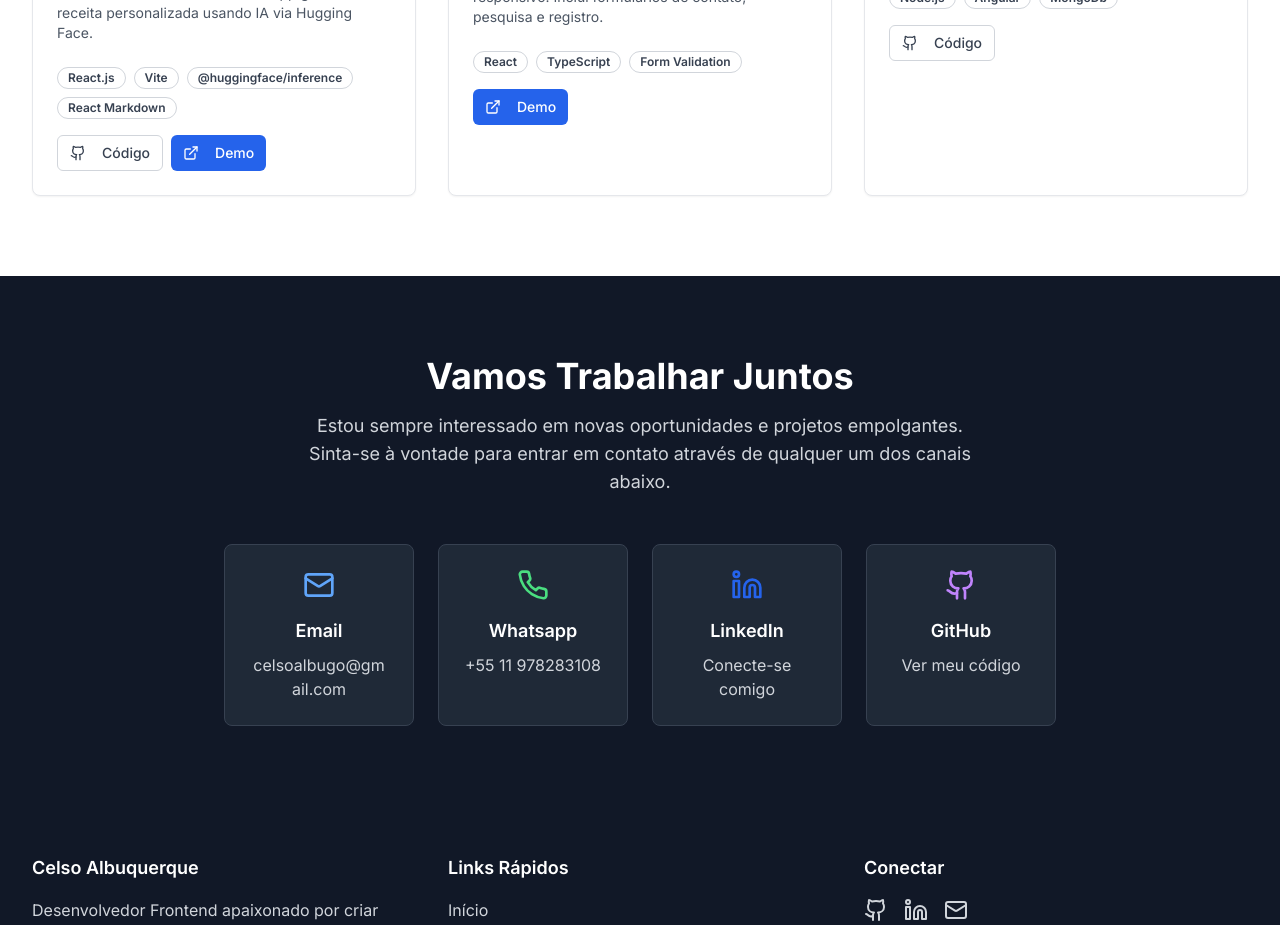
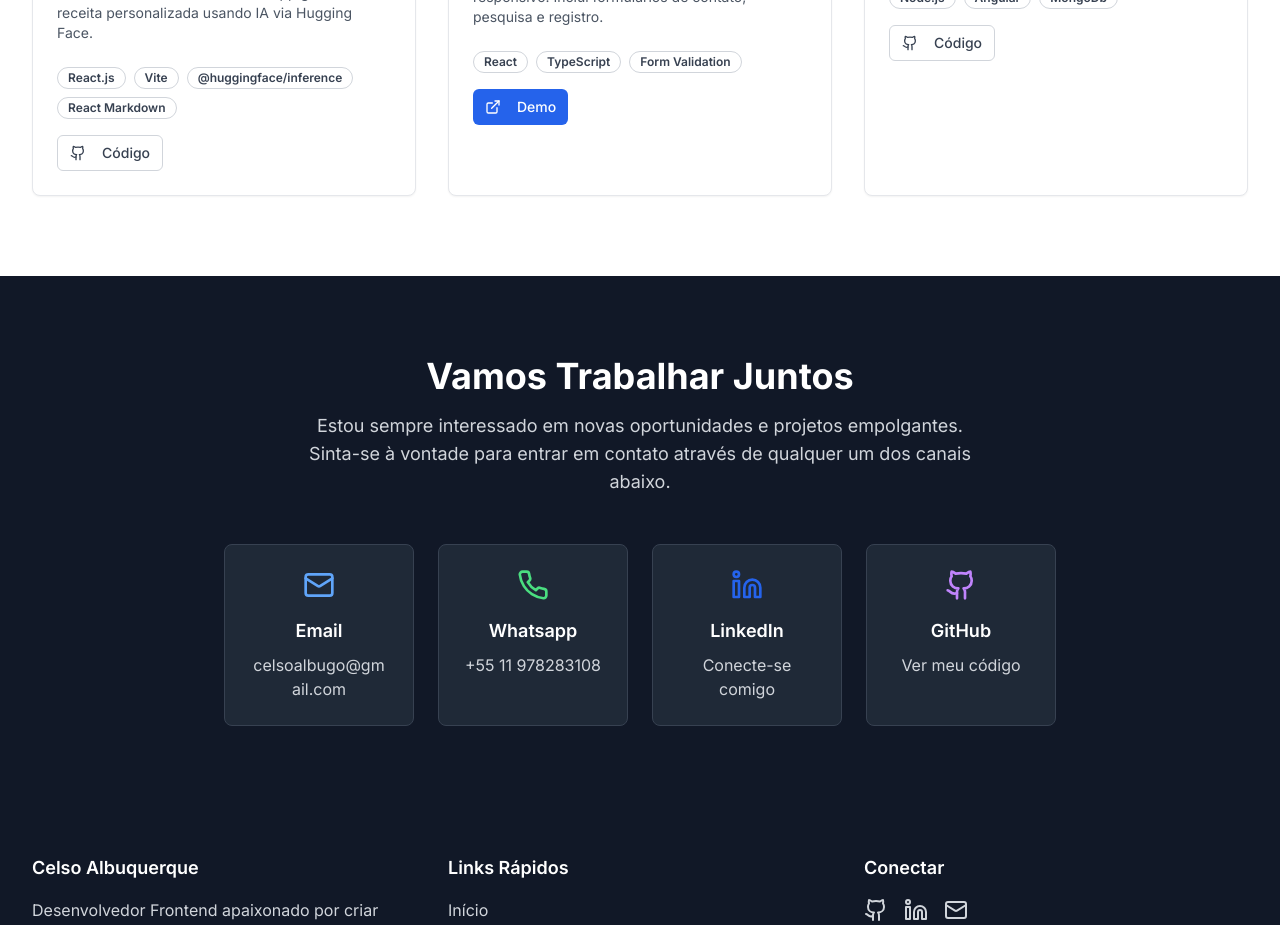
Before and after one commit to Celsocag/portifolio, a Next.js app: page / in a window 1280 px wide. Shown: the part 2220-3145 px from the top of the page. Built offline with nearby package versions, Linux system fonts and the light colour scheme.

Commit message:
update page

```diff
--- a/app/page.tsx
+++ b/app/page.tsx
@@ -37,7 +37,7 @@ export default function Home() {
       image: "/recipeApp.png?height=200&width=300",
       tech: ["React.js", "Vite", "@huggingface/inference", "React Markdown"],
       github: "https://github.com/Celsocag/recipe-app",
-      demo: "https://recipe-app-puce-alpha.vercel.app/",
+      demo: "",
     },
     {
       title: t("formsTitle"),
```
